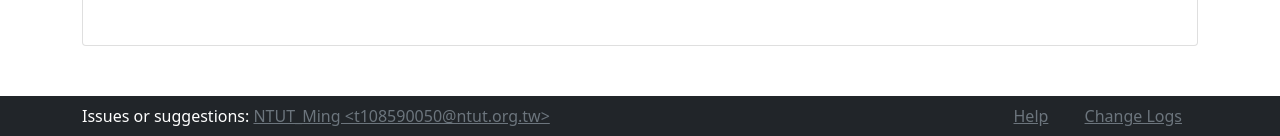
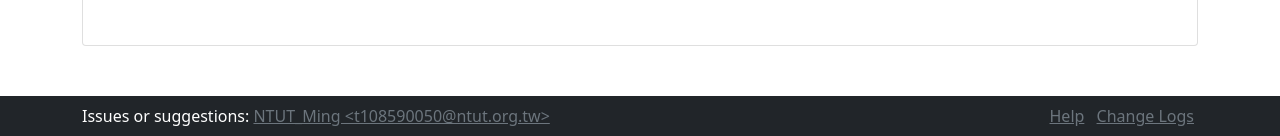
Before and after one commit to Ming119/PR_Tool, a Flask app: template PRTool/templates/uploadFile.html in a window 1280 px wide. Shown: the part 664-800 px from the top of the page. Run offline with Flask 2, Linux system fonts and the light colour scheme; the template is opened without the code that fills it: most values are stand-ins (such as "Sample title", 1, 10 or a date in 2020).

Commit message:
fix typo

```diff
--- a/PRTool/templates/base.html
+++ b/PRTool/templates/base.html
@@ -94,8 +94,8 @@
     <div class="container text-white d-flex justify-content-between">
       <span>Issues or suggestions: <a class="text-muted" href="mailto: t108590050@ntut.org.tw">NTUT_Ming &lt;t108590050@ntut.org.tw&gt;</a></span>
       <div>
-        <a class="text-muted mx-3" href="{{ url_for('help') }}">Help</a>
-        <a class="text-muted mx-3" href="{{ url_for('changeLogs') }}">Change Logs</a>
+        <a class="text-muted mx-1" href="{{ url_for('help') }}">Help</a>
+        <a class="text-muted mx-1" href="{{ url_for('changeLogs') }}">Change Logs</a>
       </div>
     </div>
   </nav>
--- a/PRTool/templates/uploadFile.html
+++ b/PRTool/templates/uploadFile.html
@@ -41,7 +41,7 @@
             document.getElementById('noteText').classList.add('d-none');
             document.getElementById('load').classList.remove('d-none');
 
-            input.files = e.dataTransfer.files;
+            input.files = event.dataTransfer.files;
 
             form.submit();
         }
```
